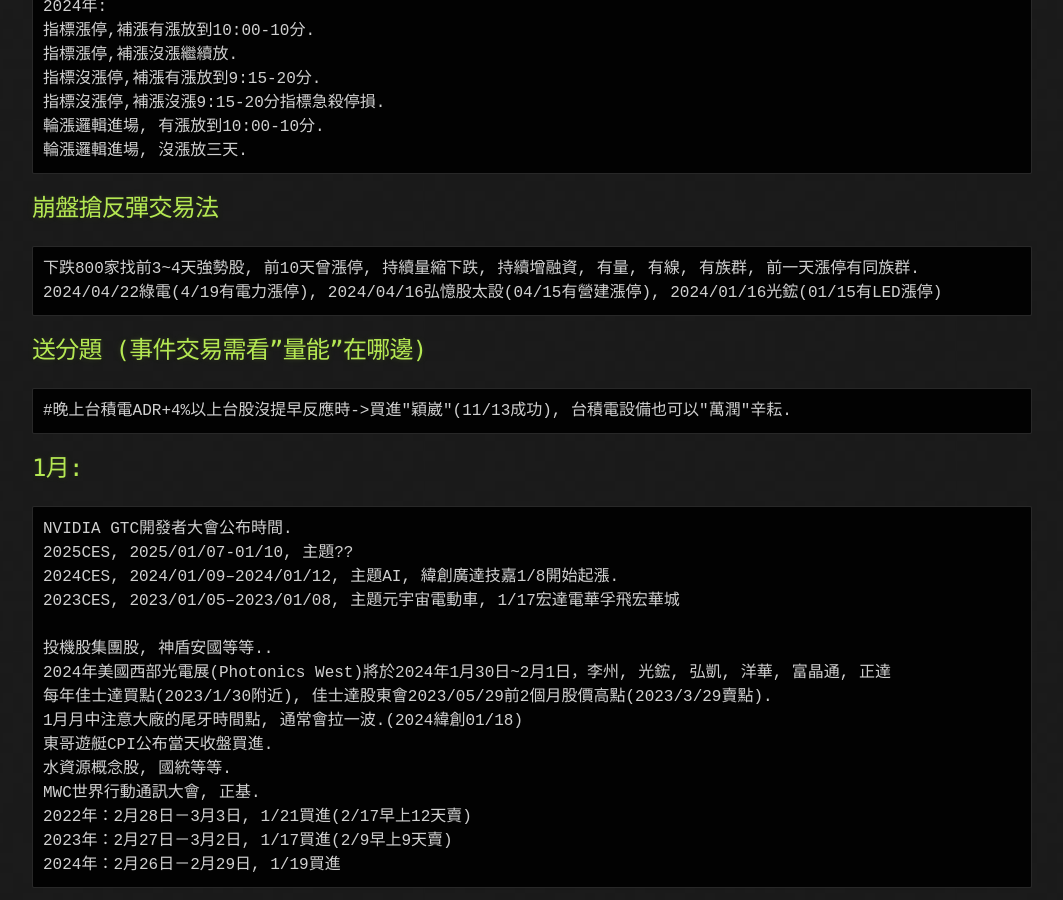
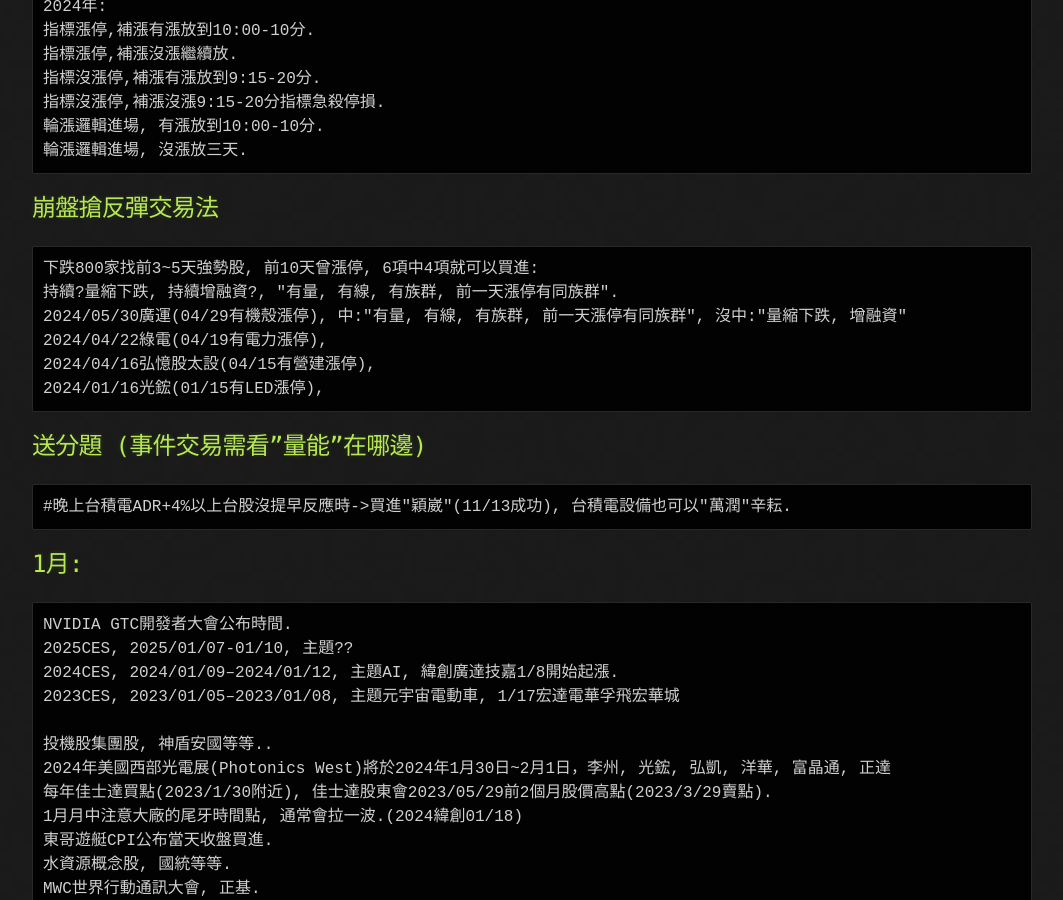
Before and after one commit to lepg5487/Stock_God, a Jekyll site: the page built from experience.md, in a window 1280 px wide and 900 px high, scrolled down 944 px. Shown: the whole window, without its empty margins (108-1171 px from the left). Built offline with Jekyll 4.4.1, drawn with Linux system fonts in a browser that asks for light colours; our own code applies the rules of GitHub Pages for plain Markdown files.

Commit message:
Update experience.md

````diff
--- a/experience.md
+++ b/experience.md
@@ -38,8 +38,12 @@
 ```
 ## 崩盤搶反彈交易法
 ```
-下跌800家找前3~4天強勢股, 前10天曾漲停, 持續量縮下跌, 持續增融資, 有量, 有線, 有族群, 前一天漲停有同族群.
-2024/04/22綠電(4/19有電力漲停), 2024/04/16弘憶股太設(04/15有營建漲停), 2024/01/16光鋐(01/15有LED漲停)
+下跌800家找前3~5天強勢股, 前10天曾漲停, 6項中4項就可以買進:
+持續?量縮下跌, 持續增融資?, "有量, 有線, 有族群, 前一天漲停有同族群".
+2024/05/30廣運(04/29有機殼漲停), 中:"有量, 有線, 有族群, 前一天漲停有同族群", 沒中:"量縮下跌, 增融資"
+2024/04/22綠電(04/19有電力漲停),
+2024/04/16弘憶股太設(04/15有營建漲停),
+2024/01/16光鋐(01/15有LED漲停),
 ```
 ## 送分題 (事件交易需看"量能"在哪邊)
 ```
````
